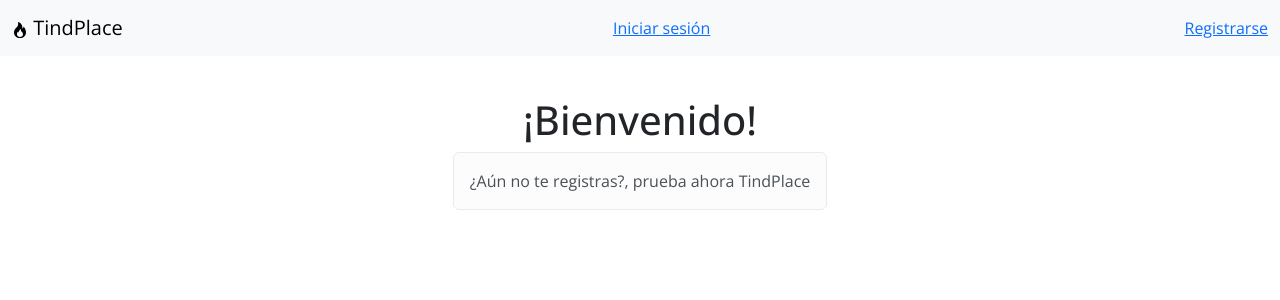
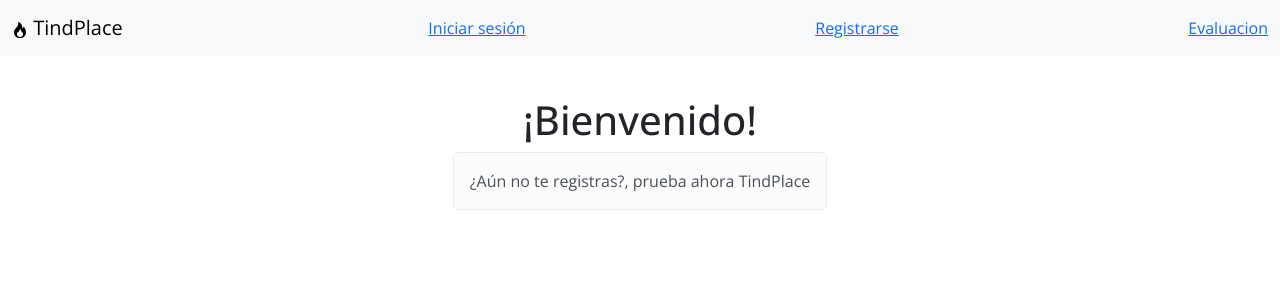
Before and after one commit to RobertoASF/Portafolio, a Django app: page / in a window 1280 px wide. Shown: the top 300 px of the page. Run offline with Django 4.2, Linux system fonts and the light colour scheme; data that the repository does not hold is empty.

Commit message:
correcion

```diff
--- a/login/templates/home.html
+++ b/login/templates/home.html
@@ -42,6 +42,7 @@
         </a>
         <a href="{% url 'login' %}">Iniciar sesión</a>
         <a href="{% url 'register' %}">Registrarse</a>
+         <a href="{% url 'evaluation' %}">Evaluacion</a>
         {% if request.session.user_id %}
         <a href="{% url 'create_product' %}">Publicar</a>
         <a href="{% url 'logout' %}">Cerrar sesión</a>
```
